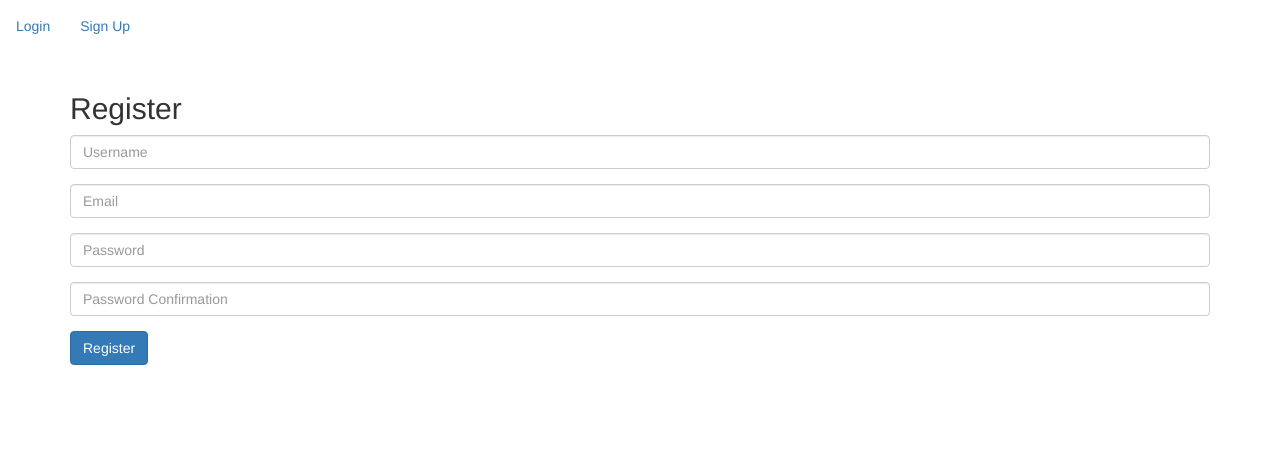
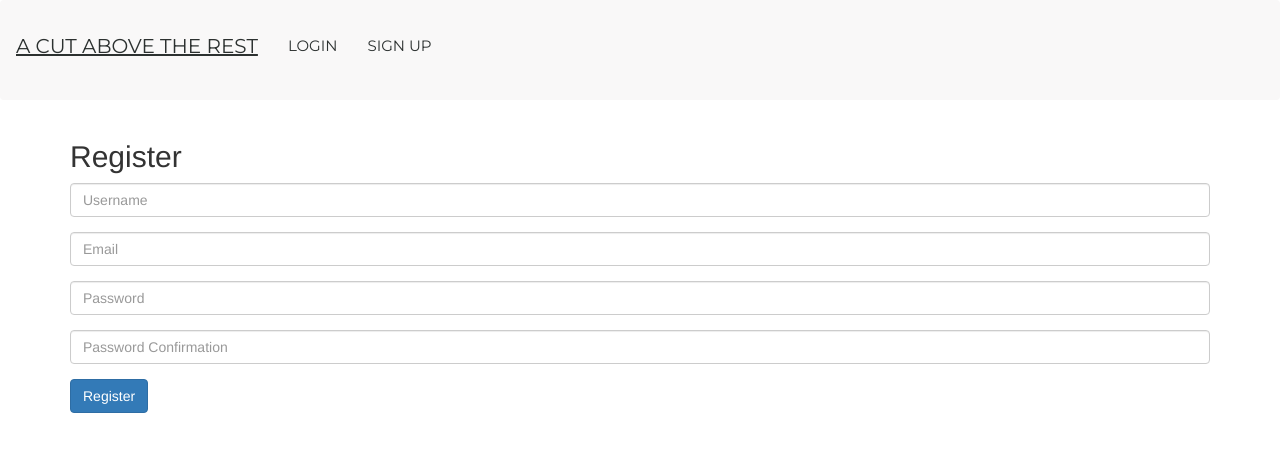
Before and after one commit to LauraAnnabel89/wdi-project-2, a website: page barbers/index.html in a window 1280 px wide. Drawn offline with nearby package versions, Linux system fonts and the light colour scheme; some packages are replaced by stand-ins of ours.

Commit message:
navbar styled

```diff
--- a/barbers/index.html
+++ b/barbers/index.html
@@ -5,6 +5,7 @@
   <meta charset="utf-8">
   <title>Barbers</title>
   <link rel="stylesheet" href="/css/style.css"/>
+  <link href="https://fonts.googleapis.com/css?family=Montserrat:400,700" rel="stylesheet">
   <script src="https://maps.googleapis.com/maps/api/js?key=AIzaSyA57Mw3_rY2KgxjI2sakG26jGqEFSXThFY" charset="utf-8"></script>
   <link rel="stylesheet" href="http://maxcdn.bootstrapcdn.com/bootstrap/3.3.7/css/bootstrap.min.css">
   <script src="https://ajax.googleapis.com/ajax/libs/jquery/2.2.4/jquery.min.js"></script>  <script src="http://maxcdn.bootstrapcdn.com/bootstrap/3.3.7/js/bootstrap.min.js"></script>
@@ -13,7 +14,7 @@
 <body>
   <header>
     <nav class="navbar navbar-light bg-faded">
-      <a class="navbar-brand loggedIn homePage" href="#">A Cut Above The Rest</a>
+      <a class="navbar-brand">A Cut Above The Rest</a>
       <ul class="nav navbar-nav">
         <li class="nav-item active">
           <a class="nav-link loggedIn homePage" href="#">Home <span class="sr-only">(current)</span></a>
--- a/barbers/src/js/index.js
+++ b/barbers/src/js/index.js
@@ -76,7 +76,7 @@ App.createMarkerForBarber = function(index, barber) {
   let marker = new google.maps.Marker({
     position: latlng,
     map:      App.map,
-    icon: "/images/marker.gif",
+    icon: "./src/images/marker.gif",
     // animation: google.maps.Animation.DROP
   });
   App.addInfoWindow(barber, marker);
--- a/barbers/src/scss/_home.scss
+++ /dev/null
@@ -1,3 +0,0 @@
-main {
-  background-image: url('https//www.msistone.com/images/PorcelainCeramic/White-Brick-Capella-Porcelain.jpg');
-}
--- a/barbers/src/scss/_variables.scss
+++ b/barbers/src/scss/_variables.scss
@@ -2,4 +2,7 @@ $white: #F9F8F8;
 $camel: #B59A5F;
 $grey: #7A918D;
 $green: #357266;
-$dark: #0D1F2D;
+$dark: #2c3130;
+
+$main-font: 'Montserrat', sans-serif;
+$bold-font: 'Montserrat', sans-serif, bold;
--- a/barbers/src/scss/style.scss
+++ b/barbers/src/scss/style.scss
@@ -1,22 +1,32 @@
 @import "variables";
 @import "home";
-
 
 html, body {
   height: 100%;
   margin: 0;
   padding: 0;
-  background-image: url('https//www.msistone.com/images/PorcelainCeramic/White-Brick-Capella-Porcelain.jpg');
+  color: $white;
 }
 #map-canvas {
   width: 100%;
-  height: 100vh;
+  height: 75vh;
 }
 
 nav {
-  background-color: white;
+  background-color: $white;
+  height: 100px;
+  a {
+    color: $dark;
+    font-family: $main-font;
+    font-size: 15px;
+    text-transform: uppercase;
+    margin-top: 20px;
+  .active {
+    color: $green;
+  }
 }
-
-h1 {
-  color: red;
+.navbar-brand {
+  font-size: 20px;
+  text-decoration: underline;
 }
+}
```
Also changed, not shown: barbers/public/css/style.css, barbers/public/js/app.js, barbers/src/images/White-Brick-Capella-Porcelain.jpg (added), barbers/src/images/marker.gif (added), barbers/src/images/paperTextureNo4401_preview.jpeg (added).
